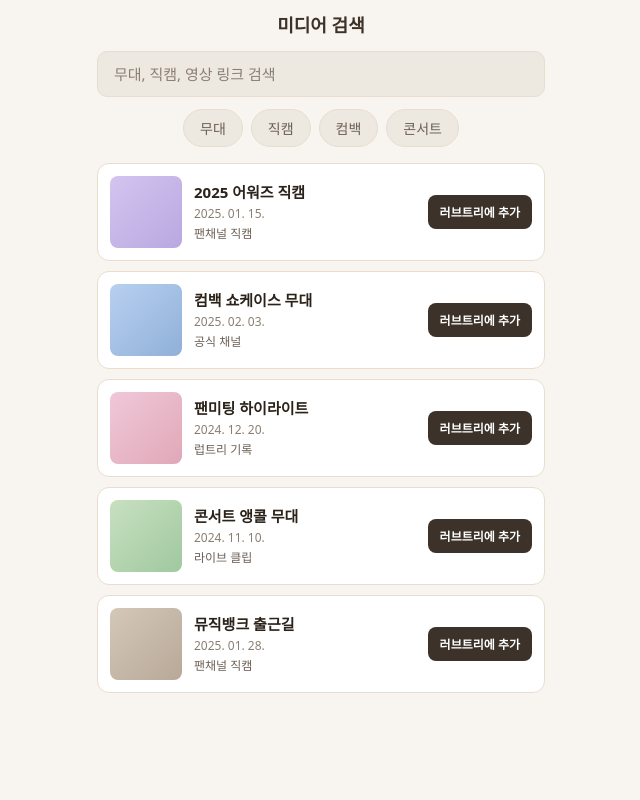
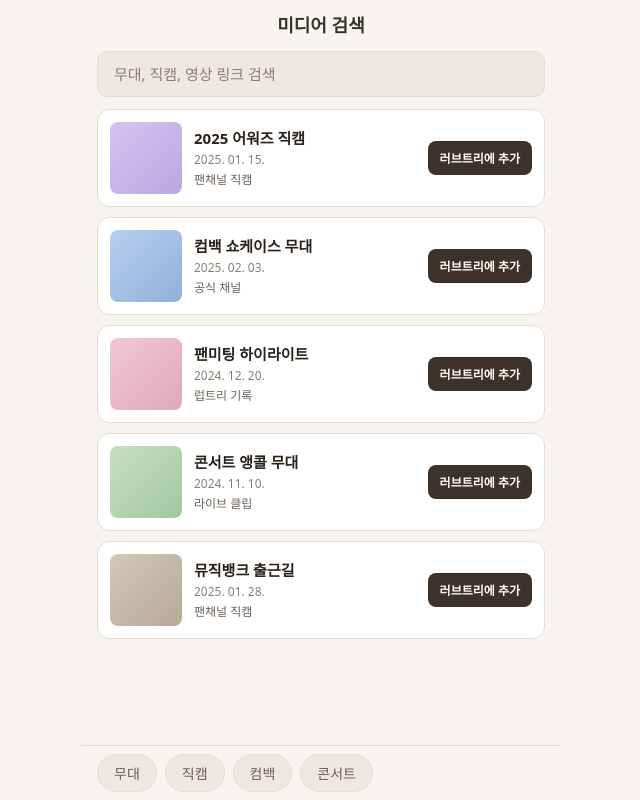
Before and after one commit to skerishKang/lovetree3.0, a React (Vite) app: page /media/search-demo in a window 1280 px wide. Shown: the whole page, without its empty margins (319-959 px from the left). Built offline with nearby package versions, Linux system fonts and the light colour scheme.

Commit message:
fix: align media filters with bottom layout

```diff
--- a/src/components/MediaSearchPage.module.css
+++ b/src/components/MediaSearchPage.module.css
@@ -55,11 +55,29 @@
   outline-offset: 2px;
 }
 
-/* ─── Filter Section ─── */
-.filterSection {
+/* ─── Result Section ─── */
+.resultSection {
+  flex: 1;
+  padding: 0 16px 96px;
+}
+
+/* ─── Filter Bar (하단 고정) ─── */
+.filterBar {
+  position: fixed;
+  left: 0;
+  right: 0;
+  bottom: 0;
+  z-index: 20;
+  background: #f8f5f0;
+  border-top: 1px solid #e8ddd0;
+  padding: 8px 16px;
+  padding-bottom: calc(8px + env(safe-area-inset-bottom, 0px));
+  box-sizing: border-box;
+}
+
+.filterGroup {
   display: flex;
   gap: 8px;
-  padding: 0 16px 16px;
   overflow-x: auto;
   -webkit-overflow-scrolling: touch;
 }
@@ -216,18 +234,18 @@
     box-sizing: border-box;
   }
 
-  .filterSection {
-    justify-content: center;
+  .resultSection {
     max-width: 480px;
     margin: 0 auto;
     width: 100%;
     box-sizing: border-box;
   }
 
-  .resultSection {
-    max-width: 480px;
-    margin: 0 auto;
-    width: 100%;
+  .filterBar {
+    left: 50%;
+    right: auto;
+    width: min(100%, 480px);
+    transform: translateX(-50%);
     box-sizing: border-box;
   }
 }
--- a/src/components/MediaSearchPage.tsx
+++ b/src/components/MediaSearchPage.tsx
@@ -18,15 +18,6 @@ export default function MediaSearchPage() {
           placeholder="무대, 직캠, 영상 링크 검색"
           readOnly
         />
-      </div>
-
-      {/* 카테고리 필터 */}
-      <div className={styles.filterSection} role="group" aria-label="카테고리 필터">
-        {MEDIA_CATEGORIES.map((cat) => (
-          <button key={cat} type="button" className={styles.filterButton}>
-            {cat}
-          </button>
-        ))}
       </div>
 
       {/* 검색 결과 */}
@@ -57,6 +48,17 @@ export default function MediaSearchPage() {
           ))}
         </ul>
       </section>
+
+      {/* 하단 카테고리 필터 */}
+      <footer className={styles.filterBar}>
+        <div className={styles.filterGroup} role="group" aria-label="카테고리 필터">
+          {MEDIA_CATEGORIES.map((cat) => (
+            <button key={cat} type="button" className={styles.filterButton}>
+              {cat}
+            </button>
+          ))}
+        </div>
+      </footer>
     </div>
   );
 }
```
Also changed, not shown: 4 other files (tests, documents, lock files or other folders).
